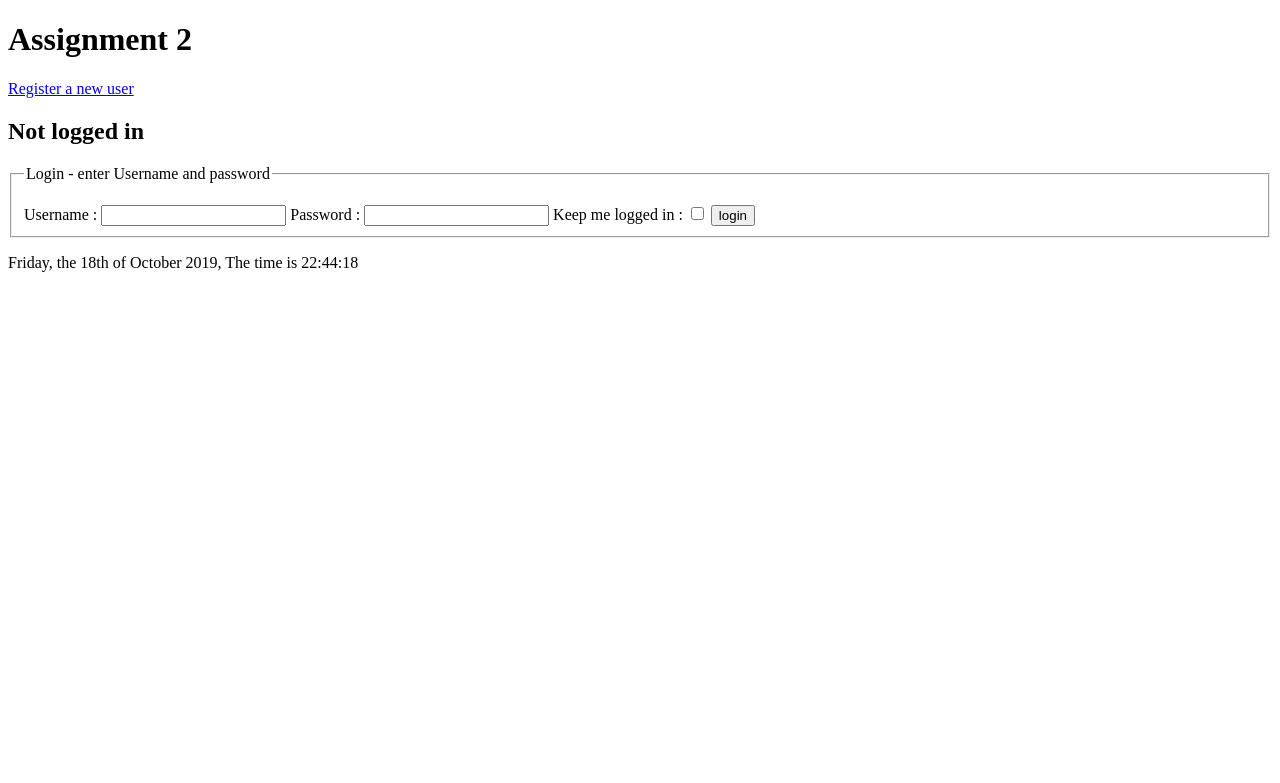
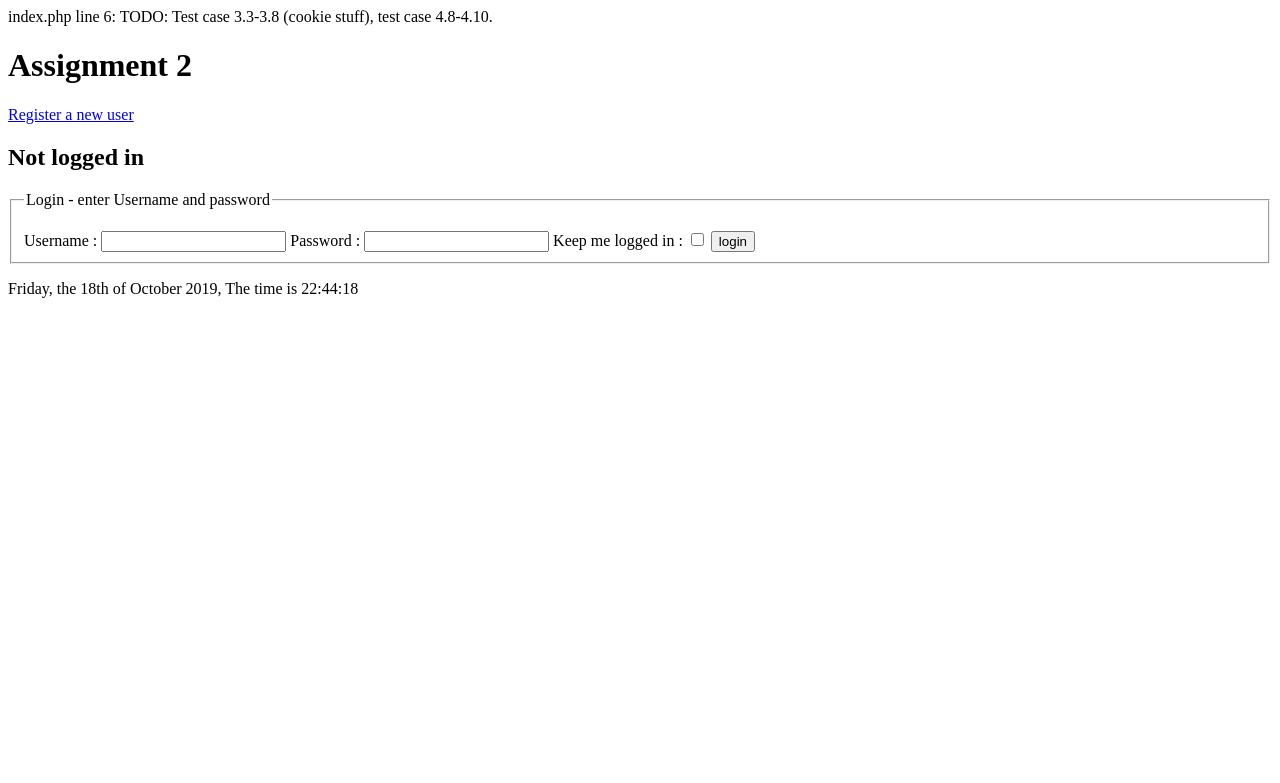
Before and after one commit to dunderdennis/1dv610_L2, a PHP site: page /index.php in a window 1280 px wide. Shown: the top 783 px of the page. Run offline with PHP 8.4, Linux system fonts and the light colour scheme.

Commit message:
added TODO-message in index.php

```diff
--- a/index.php
+++ b/index.php
@@ -3,6 +3,7 @@
 //MAKE SURE ERRORS ARE SHOWN... MIGHT WANT TO TURN THIS OFF ON A PUBLIC SERVER
 error_reporting(E_ALL);
 ini_set('display_errors', 'On');
+echo 'index.php line 6: TODO: Test case 3.3-3.8 (cookie stuff), test case 4.8-4.10.';
 
 date_default_timezone_set('Europe/Stockholm');
 
```
